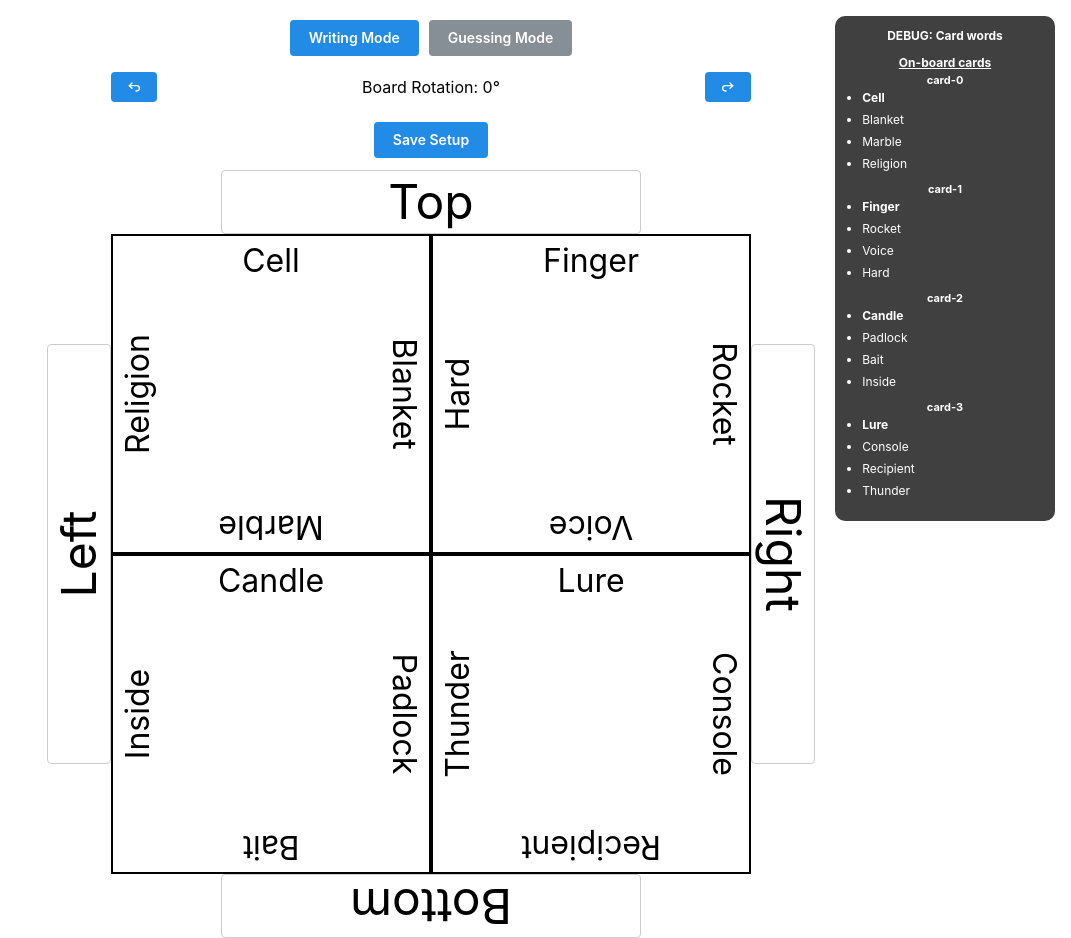
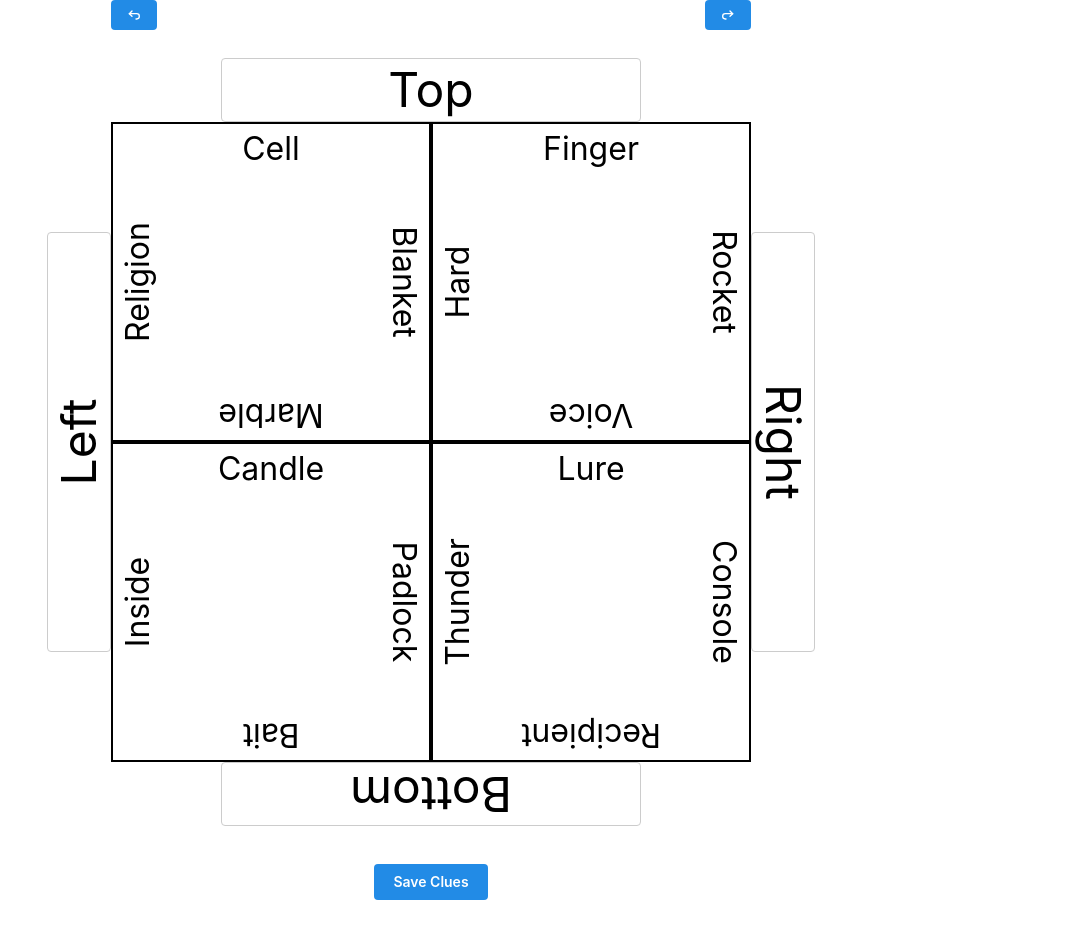
Before and after one commit to mdmayfield/four-word-thinking, a React (Vite) app: page / in a window 1280 px wide. Shown: the whole page, without its empty margins (209-1280 px from the left). After the commit the page ends 900 px from the top, so only its background shows below. Built offline with nearby package versions, Linux system fonts and the light colour scheme.

Commit message:
fix: layout

```diff
--- a/src/App.tsx
+++ b/src/App.tsx
@@ -9,7 +9,7 @@ const wordBank = parseWordBank(wordBankRaw);
 function App() {
   return (
     <GameStateProvider>
-      <Box ta="center" pt="lg" w="100%">
+      <Box ta="center" w="100%">
         <GameBoard wordBank={wordBank} />
       </Box>
     </GameStateProvider>
--- a/src/components/GameBoard.module.css
+++ b/src/components/GameBoard.module.css
@@ -12,7 +12,3 @@
   align-items: center;
   flex-direction: column;
 }
-
-.controlsContainer {
-  width: 100%;
-}
--- a/src/components/GameBoard.tsx
+++ b/src/components/GameBoard.tsx
@@ -12,7 +12,7 @@ import { useGameState } from '../hooks/GameStateContext';
 import { checkGuess } from '../utils/checkGuess';
 import styles from './GameBoard.module.css';
 
-const DEBUG = import.meta.env.DEV;
+const DEBUG = false; // import.meta.env.DEV;
 
 interface GameBoardProps {
   wordBank: string[];
@@ -64,20 +64,10 @@ const GameBoard: React.FC<GameBoardProps> = ({
   }, [correctSlots.length]);
 
   return (
-    <Stack align="center" gap="md">
+    <Stack align="center" gap="xl" style={{ minHeight: '100vh', justifyContent: 'center' }}>
       {DEBUG && <ModeToggle mode={mode} setMode={setMode} />}
 
-      <Stack gap="xs" align="center" className={styles.controlsContainer}>
-        <RotationControls boardRotation={boardRotation} rotateBoard={rotateBoard} showLabel={DEBUG} />
-        <ActionControls
-          mode={mode}
-          onWritingSubmit={writingSubmit}
-          onGuessingSubmit={guessingSubmit}
-          guessingSubmitEnabled={guessingSubmitEnabled}
-          isWon={correctSlots.length === 4}
-          onNextRound={nextRound}
-        />
-      </Stack>
+      <RotationControls boardRotation={boardRotation} rotateBoard={rotateBoard} showLabel={DEBUG} />
 
       <div className={styles.viewportWrapper}>
         <Board
@@ -105,6 +95,15 @@ const GameBoard: React.FC<GameBoardProps> = ({
         />
       </div>
 
+      <ActionControls
+        mode={mode}
+        onWritingSubmit={writingSubmit}
+        onGuessingSubmit={guessingSubmit}
+        guessingSubmitEnabled={guessingSubmitEnabled}
+        isWon={correctSlots.length === 4}
+        onNextRound={nextRound}
+      />
+
       <DebugCardList mode={mode} cards={cards} decoyState={decoyState} show={DEBUG} />
 
       {guessResult && <GuessResultDisplay result={guessResult} show={DEBUG} />}
--- a/src/components/GameBoard/ActionControls.tsx
+++ b/src/components/GameBoard/ActionControls.tsx
@@ -22,7 +22,7 @@ const ActionControls: React.FC<ActionControlsProps> = ({
   <Stack gap="xs" align="center" style={{ width: '100%' }}>
     {mode === 'writing' ? (
       <Button onClick={onWritingSubmit} size="sm" mt="xs">
-        Save Setup
+        Save Clues
       </Button>
     ) : isWon ? (
       <Button onClick={onNextRound} size="sm" mt="xs" color="green">
```
Also changed, not shown: 1 other file (tests, documents, lock files or other folders).
